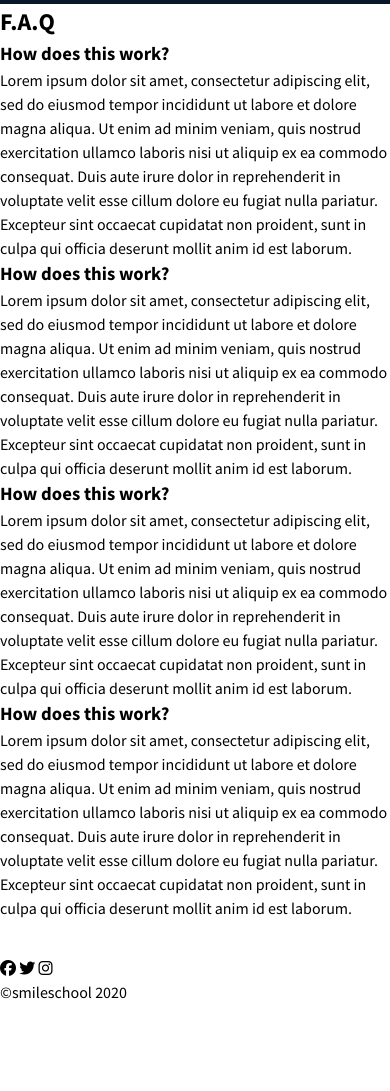
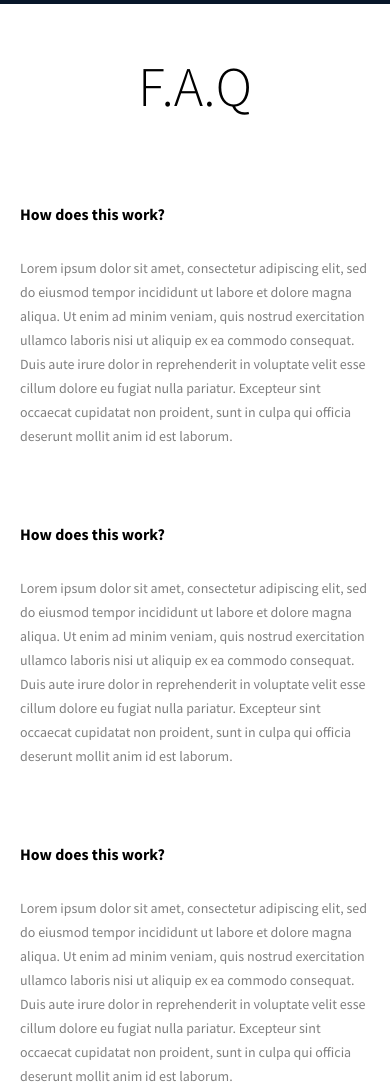
Before and after one commit to Mia06-coder/alx_html_css, a plain HTML site: page css_advanced/index.html in a window 390 px wide. Shown: the part 5580-6671 px from the top of the page. Before the commit the page ends 6584 px from the top, so only its background shows below. Drawn offline with Linux system fonts and the light colour scheme.

Commit message:
feat: add responsive FAQ section

```diff
--- a/css_advanced/index.html
+++ b/css_advanced/index.html
@@ -325,60 +325,70 @@
         <button class="membership__cta">REGISTER FOR FREE</button>
       </section>
 
-      <section>
-        <h2>F.A.Q</h2>
-        <div>
-          <div>
-            <div>
-              <h3>How does this work?</h3>
+      <!-- FAQ -->
+      <section class="faq">
+        <h2 class="faq__title">F.A.Q</h2>
+        <div class="faq__block">
+          <div class="faq__column">
+            <div class="faq__item">
+              <div class="">
+                <h3 class="faq__question">How does this work?</h3>
               </div>
-            <div>
+              <div class="faq__answer">
                 Lorem ipsum dolor sit amet, consectetur adipiscing elit, sed do
                 eiusmod tempor incididunt ut labore et dolore magna aliqua. Ut
                 enim ad minim veniam, quis nostrud exercitation ullamco laboris
-              nisi ut aliquip ex ea commodo consequat. Duis aute irure dolor in
-              reprehenderit in voluptate velit esse cillum dolore eu fugiat
-              nulla pariatur. Excepteur sint occaecat cupidatat non proident,
-              sunt in culpa qui officia deserunt mollit anim id est laborum.
-            </div>
-
-            <div>
-              <h3>How does this work?</h3>
-            </div>
-            <div>
-              Lorem ipsum dolor sit amet, consectetur adipiscing elit, sed do
-              eiusmod tempor incididunt ut labore et dolore magna aliqua. Ut
-              enim ad minim veniam, quis nostrud exercitation ullamco laboris
-              nisi ut aliquip ex ea commodo consequat. Duis aute irure dolor in
-              reprehenderit in voluptate velit esse cillum dolore eu fugiat
+                nisi ut aliquip ex ea commodo consequat. Duis aute irure dolor
+                in reprehenderit in voluptate velit esse cillum dolore eu fugiat
                 nulla pariatur. Excepteur sint occaecat cupidatat non proident,
                 sunt in culpa qui officia deserunt mollit anim id est laborum.
               </div>
             </div>
-          <div>
-            <div>
-              <h3>How does this work?</h3>
+
+            <div class="faq__item">
+              <div class="">
+                <h3 class="faq__question">How does this work?</h3>
               </div>
-            <div>
+              <div class="faq__answer">
                 Lorem ipsum dolor sit amet, consectetur adipiscing elit, sed do
                 eiusmod tempor incididunt ut labore et dolore magna aliqua. Ut
                 enim ad minim veniam, quis nostrud exercitation ullamco laboris
-              nisi ut aliquip ex ea commodo consequat. Duis aute irure dolor in
-              reprehenderit in voluptate velit esse cillum dolore eu fugiat
+                nisi ut aliquip ex ea commodo consequat. Duis aute irure dolor
+                in reprehenderit in voluptate velit esse cillum dolore eu fugiat
                 nulla pariatur. Excepteur sint occaecat cupidatat non proident,
                 sunt in culpa qui officia deserunt mollit anim id est laborum.
               </div>
-            <div>
-              <h3>How does this work?</h3>
             </div>
-            <div>
+          </div>
+          <div class="faq__column">
+            <div class="faq__item">
+              <div class="">
+                <h3 class="faq__question">How does this work?</h3>
+              </div>
+              <div class="faq__answer">
                 Lorem ipsum dolor sit amet, consectetur adipiscing elit, sed do
                 eiusmod tempor incididunt ut labore et dolore magna aliqua. Ut
                 enim ad minim veniam, quis nostrud exercitation ullamco laboris
-              nisi ut aliquip ex ea commodo consequat. Duis aute irure dolor in
-              reprehenderit in voluptate velit esse cillum dolore eu fugiat
+                nisi ut aliquip ex ea commodo consequat. Duis aute irure dolor
+                in reprehenderit in voluptate velit esse cillum dolore eu fugiat
                 nulla pariatur. Excepteur sint occaecat cupidatat non proident,
                 sunt in culpa qui officia deserunt mollit anim id est laborum.
+              </div>
+            </div>
+
+            <div class="faq__item">
+              <div class="">
+                <h3 class="faq__question">How does this work?</h3>
+              </div>
+              <div class="faq__answer">
+                Lorem ipsum dolor sit amet, consectetur adipiscing elit, sed do
+                eiusmod tempor incididunt ut labore et dolore magna aliqua. Ut
+                enim ad minim veniam, quis nostrud exercitation ullamco laboris
+                nisi ut aliquip ex ea commodo consequat. Duis aute irure dolor
+                in reprehenderit in voluptate velit esse cillum dolore eu fugiat
+                nulla pariatur. Excepteur sint occaecat cupidatat non proident,
+                sunt in culpa qui officia deserunt mollit anim id est laborum.
+              </div>
             </div>
           </div>
         </div>
--- a/css_advanced/styles.css
+++ b/css_advanced/styles.css
@@ -541,3 +541,56 @@ body {
   font-weight: var(--fw-semibold);
   box-shadow: var(--drop-shadow);
 }
+
+/* === FAQ Styles === */
+.faq {
+  padding: 40px 20px 60px;
+  color: var(--drop-shadow);
+}
+
+.faq__title {
+  font-weight: var(--fw-light);
+  font-size: 3.5rem;
+  text-align: center;
+}
+
+.faq__block {
+  margin: 0 auto;
+  display: flex;
+  flex-direction: column;
+  align-items: center;
+  gap: 74px;
+  max-width: 920px;
+  padding-top: 74px;
+}
+
+.faq__column {
+  display: flex;
+  flex-direction: column;
+  gap: 74px;
+}
+
+@media screen and (min-width: 768px) {
+  .faq__block {
+    flex-direction: row;
+    justify-content: space-between;
+  }
+}
+
+.faq__item {
+  max-width: 350px;
+  display: flex;
+  flex-direction: column;
+  gap: 30px;
+}
+
+.faq__question {
+  font-weight: var(--fw-bold);
+  font-size: 1rem;
+}
+
+.faq__answer {
+  font-size: 0.875rem;
+  line-height: 24px;
+  opacity: 50.16%;
+}
```
Also changed, not shown: 1 other file. Lines whose indentation alone changed are shown as unchanged.
